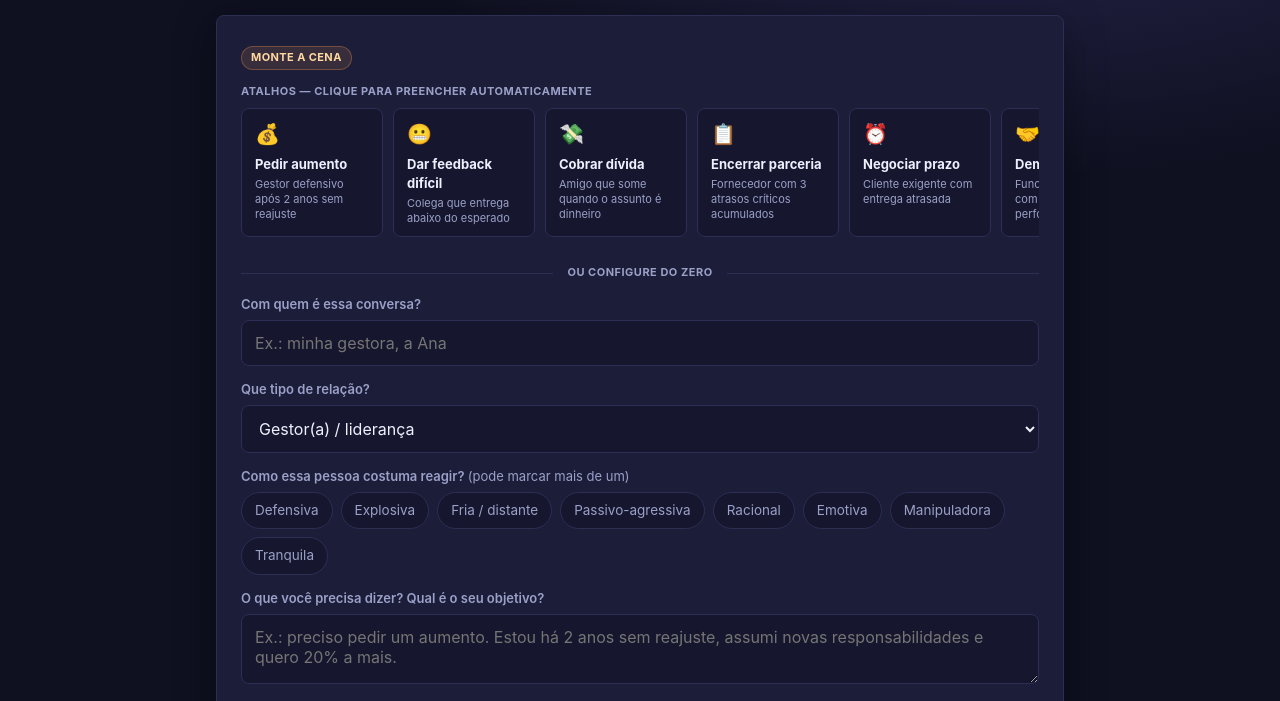
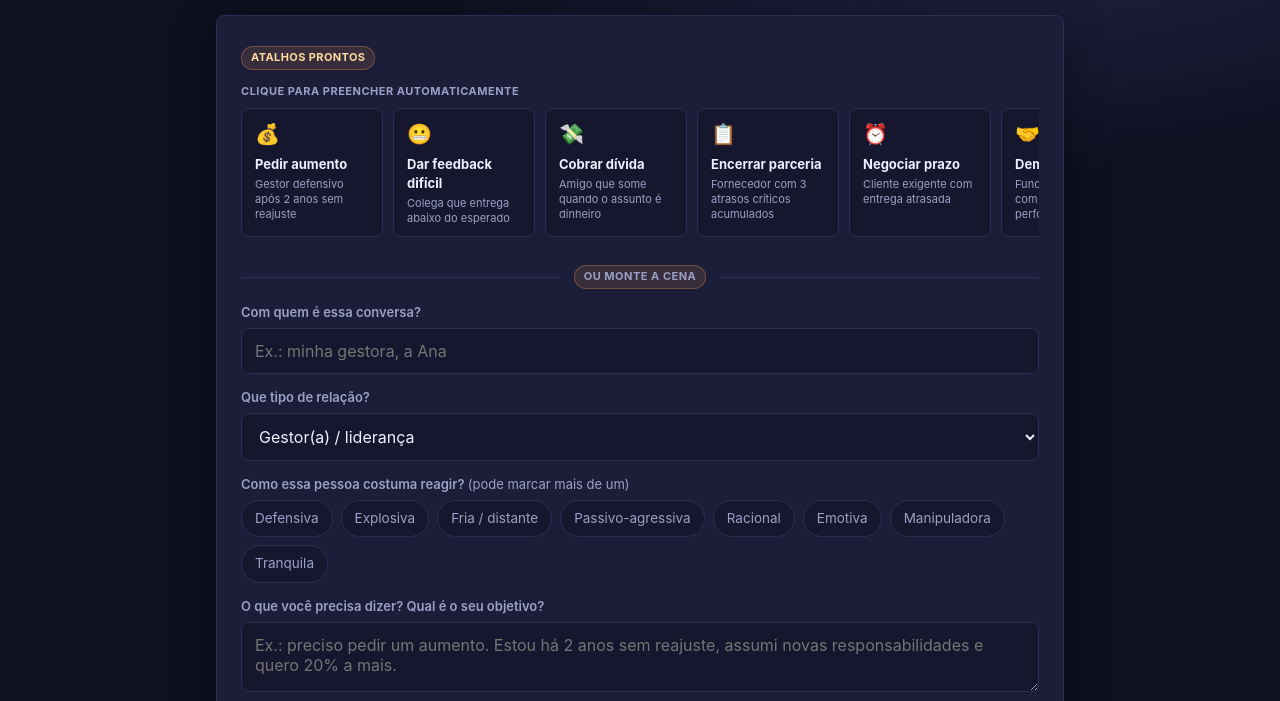
Before and after one commit to Gleica/ensaio, a plain HTML site: page index.html in a window 1280 px wide. Shown: the part 74-775 px from the top of the page. Drawn offline with Linux system fonts and the light colour scheme.

Commit message:
chore: ajustes de copy na tela de setup
- badge do topo: "Monte a cena" → "Atalhos prontos"
- divisor: "ou configure do zero" → "ou monte a cena" (com estilo badge)
- hint da galeria: remove "Atalhos — " redundante

```diff
--- a/index.html
+++ b/index.html
@@ -190,10 +190,10 @@
   <!-- ============ SETUP ============ -->
   <section id="setup">
     <div class="card">
-      <span class="badge">Monte a cena</span>
-      <p class="scenes-hint">Atalhos — clique para preencher automaticamente</p>
+      <span class="badge">Atalhos prontos</span>
+      <p class="scenes-hint">Clique para preencher automaticamente</p>
       <div class="scenes-row" id="scenesGallery"></div>
-      <div class="scenes-or"><span>ou configure do zero</span></div>
+      <div class="scenes-or"><span class="badge">ou monte a cena</span></div>
       <label>Com quem é essa conversa?</label>
       <input type="text" id="who" placeholder="Ex.: minha gestora, a Ana">
 
```
